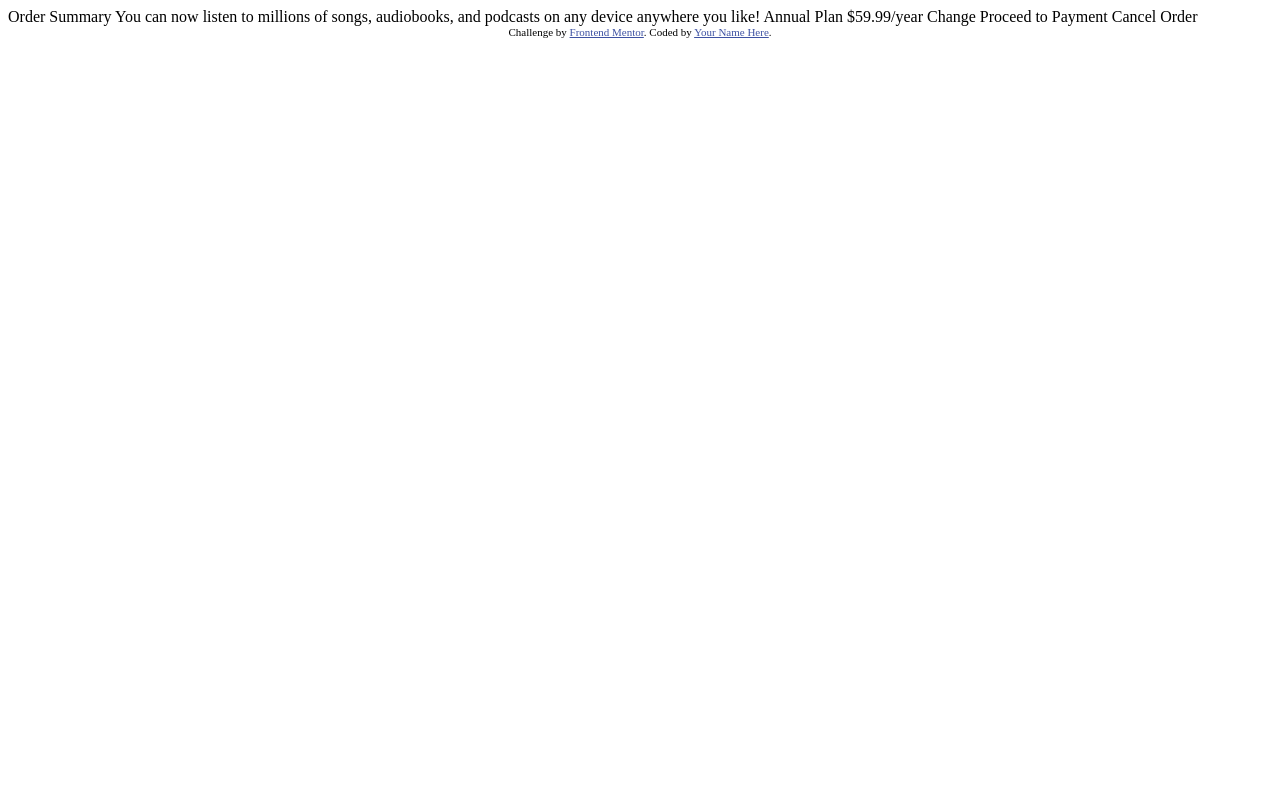
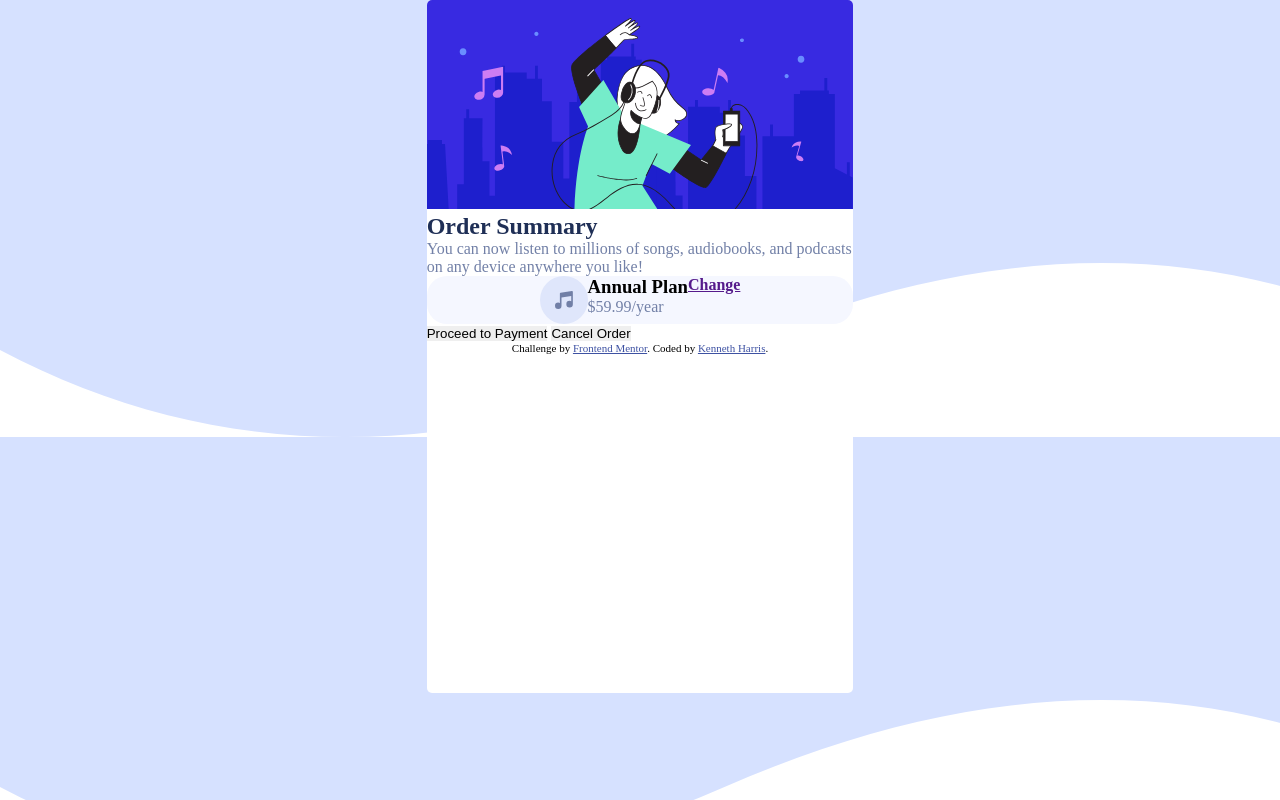
Before and after one commit to kennyh50/order-summary-component-main, a plain HTML site: page index.html in a window 1280 px wide. Drawn offline with Linux system fonts and the light colour scheme.

Commit message:
adjusted layout and started css design

```diff
--- /dev/null
+++ b/index.css
@@ -0,0 +1,45 @@
+/* Remove padding and margin */
+*{
+    margin: 0;
+    padding: 0;
+    border: 0;
+}
+
+body {
+  background-image: url("images/pattern-background-desktop.svg");
+  display: flex;
+  justify-content: center;
+  align-items: center;
+}
+
+h2 {
+  color: hsl(223, 47%, 23%);
+}
+
+.card {
+  width: 33.333%;
+  height: 100%;
+  border-radius: 5px;
+  background-color: white;
+
+}
+
+.card-container {
+  height: 60vh;
+}
+
+.hero-pic {
+  border-radius: 5px 5px 0 0;
+}
+
+.sub-box {
+  border-radius: 20px;
+  background-color: hsl(225, 100%, 98%);
+  display: flex;
+  justify-content: center;
+
+}
+
+p {
+  color: hsl(224, 23%, 55%);
+}
--- a/index.html
+++ b/index.html
@@ -1,37 +1,56 @@
 <!DOCTYPE html>
 <html lang="en">
+
 <head>
   <meta charset="UTF-8">
-  <meta name="viewport" content="width=device-width, initial-scale=1.0"> <!-- displays site properly based on user's device -->
-
+  <meta name="viewport" content="width=device-width, initial-scale=1.0">
+  <!-- displays site properly based on user's device -->
+  <link rel="stylesheet" href="index.css">
   <link rel="icon" type="image/png" sizes="32x32" href="./images/favicon-32x32.png">
 
   <title>Frontend Mentor | Order summary card</title>
 
   <!-- Feel free to remove these styles or customise in your own stylesheet 👍 -->
   <style>
-    .attribution { font-size: 11px; text-align: center; }
-    .attribution a { color: hsl(228, 45%, 44%); }
+    .attribution {
+      font-size: 11px;
+      text-align: center;
+    }
+
+    .attribution a {
+      color: hsl(228, 45%, 44%);
+    }
   </style>
 </head>
+
 <body>
+  <div class="card">
+    <img src="images/illustration-hero.svg" alt="hero" style="width:100%" class="hero-pic">
+    <div class="card-container">
+      <h2>Order Summary</h2>
 
-  Order Summary
+      <p>You can now listen to millions of songs, audiobooks, and podcasts on any
+        device anywhere you like!
+      </p>
 
-  You can now listen to millions of songs, audiobooks, and podcasts on any
-  device anywhere you like!
+      <div class="sub-box">
+        <img src="images/icon-music.svg" alt="music icon">
+        <div>
+          <h3>Annual Plan</h3>
+          <p>$59.99/year</p>
+        </div>
+        <a href=""><b>Change</b></a>
+      </div>
 
-  Annual Plan
-  $59.99/year
+      <button>Proceed to Payment</button>
+      <button>Cancel Order</button>
 
-  Change
-
-  Proceed to Payment
-  Cancel Order
-
-  <div class="attribution">
-    Challenge by <a href="https://www.frontendmentor.io?ref=challenge" target="_blank">Frontend Mentor</a>.
-    Coded by <a href="#">Your Name Here</a>.
+      <div class="attribution">
+        Challenge by <a href="https://www.frontendmentor.io?ref=challenge" target="_blank">Frontend Mentor</a>.
+        Coded by <a href="#">Kenneth Harris</a>.
+      </div>
+    </div>
   </div>
 </body>
+
 </html>
```
